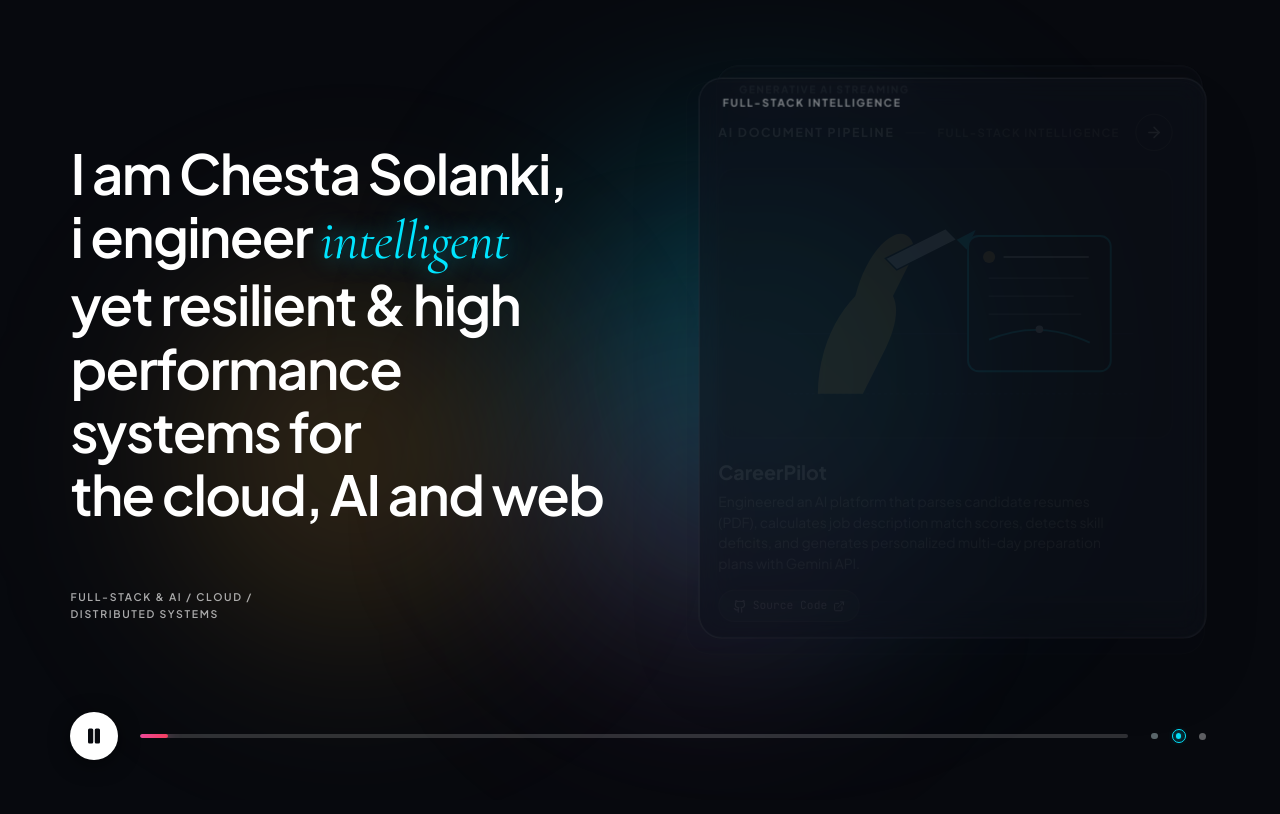
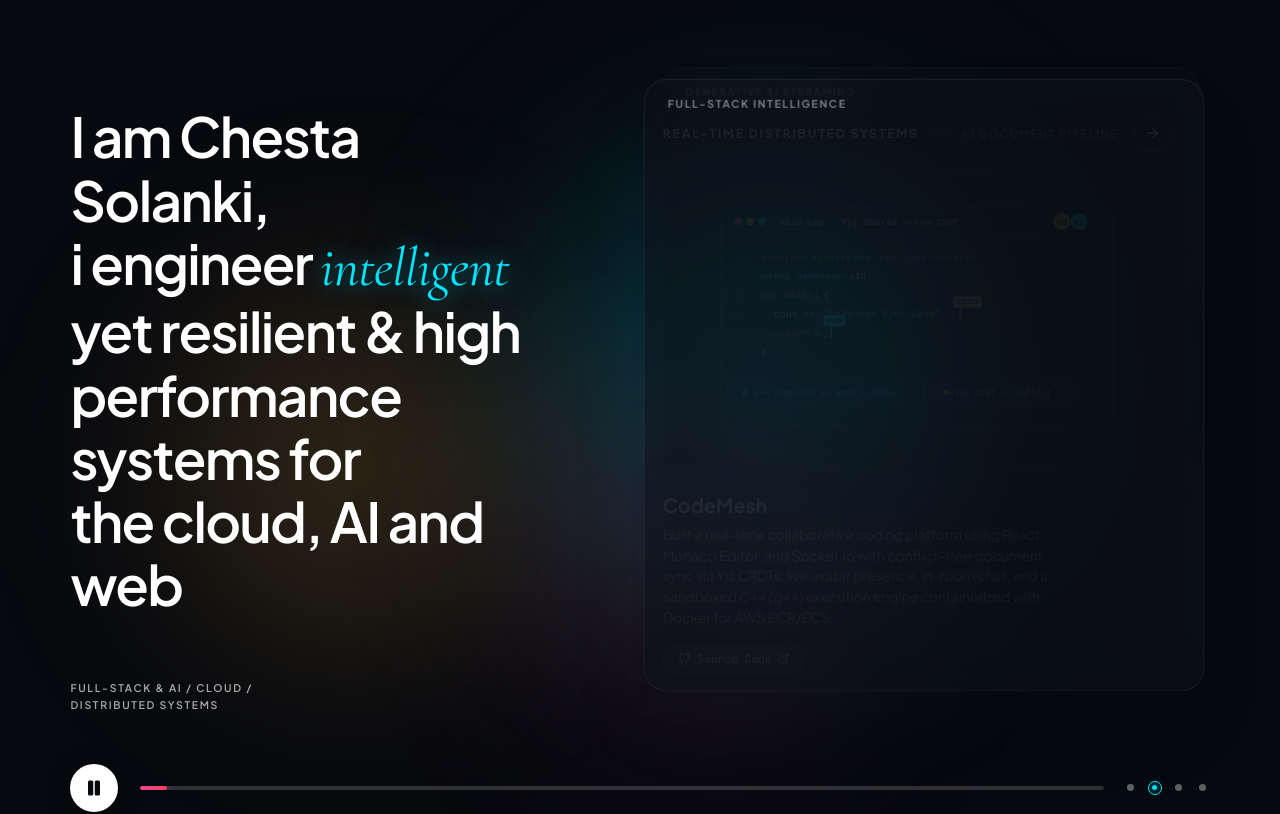
Before and after one commit to chestasolanki/portfolio, a React (Vite) app: page / in a window 1280 px wide. Shown: the part 800-1614 px from the top of the page. Built offline with nearby package versions, Linux system fonts and the light colour scheme; a web font is replaced by a local one.

Commit message:
Add CodeMesh real-time collaborative code editor & compiler project with custom architectural illustration and tech stack

```diff
--- a/src/components/Projects.jsx
+++ b/src/components/Projects.jsx
@@ -6,10 +6,24 @@ import { GithubIcon } from './Icons';
 export default function Projects() {
   const [activeSlide, setActiveSlide] = useState(0);
   const [isPlaying, setIsPlaying] = useState(true);
-  const progressRef = useRef(null);
   const SLIDE_DURATION = 6500; // 6.5s per slide
 
   const projects = [
+    {
+      id: 'codemesh',
+      category: 'REAL-TIME DISTRIBUTED SYSTEMS',
+      nextCategory: 'AI DOCUMENT PIPELINE',
+      title: 'CodeMesh',
+      tagline: 'Real-Time Collaborative Code Editor & Compiler',
+      domain: 'REACT / MONACO / YJS CRDTS / DOCKER',
+      description:
+        'Built a real-time collaborative coding platform using React, Monaco Editor, and Socket.io with conflict-free document sync via Yjs CRDTs, live avatar presence, in-room chat, and a sandboxed C++ (g++) execution engine containerized with Docker for AWS ECR/ECS.',
+      stack: ['React.js', 'Node.js', 'Express 5', 'Monaco Editor', 'Yjs (CRDTs)', 'Socket.io', 'C++ (g++)', 'Docker', 'AWS ECS'],
+      github: 'https://github.com/chestasolanki/CodeMesh',
+      live: 'https://github.com/chestasolanki/CodeMesh',
+      accentColor: '#00e5ff',
+      illustrationType: 'codemesh'
+    },
     {
       id: 'careerpilot',
       category: 'AI DOCUMENT PIPELINE',
@@ -43,7 +57,7 @@ export default function Projects() {
     {
       id: 'craftly',
       category: 'GENERATIVE AI STREAMING',
-      nextCategory: 'AI DOCUMENT PIPELINE',
+      nextCategory: 'REAL-TIME DISTRIBUTED SYSTEMS',
       title: 'Craftly',
       tagline: 'Prompt-to-Website Engine via Real-Time LLM',
       domain: 'GROQ API / LLAMA 3.3 / SSE',
@@ -116,14 +130,14 @@ export default function Projects() {
           {/* Peeking Background Card 1 (Top Stack) */}
           <div className="stack-card card-back-1">
             <div className="stack-card-title">
-              <span>GENERATIVE AI STREAMING</span>
+              <span>{projects[(activeSlide + 2) % total].category}</span>
             </div>
           </div>
 
           {/* Peeking Background Card 2 (Middle Stack) */}
           <div className="stack-card card-back-2">
             <div className="stack-card-title">
-              <span>FULL-STACK INTELLIGENCE</span>
+              <span>{projects[(activeSlide + 1) % total].category}</span>
             </div>
           </div>
 
@@ -163,16 +177,89 @@ export default function Projects() {
 
               {/* Card Body: Stylized Architectural Illustration */}
               <div className="card-illustration-frame">
+
+                {/* CodeMesh: Real-Time Collaborative Editor & Compiler Architecture */}
+                {currentProject.illustrationType === 'codemesh' && (
+                  <svg className="project-svg-art" viewBox="0 0 540 320" fill="none" xmlns="http://www.w3.org/2000/svg">
+                    <g transform="translate(30, 16)">
+                      {/* Editor Frame */}
+                      <rect x="10" y="10" width="460" height="258" rx="16" fill="#07090e" stroke="rgba(255,255,255,0.18)" strokeWidth="1.5" />
+
+                      {/* Header bar of Editor with Collaborative Avatars */}
+                      <line x1="10" y1="46" x2="470" y2="46" stroke="rgba(255,255,255,0.1)" strokeWidth="1" />
+                      <circle cx="30" cy="28" r="4.5" fill="#ef4444" />
+                      <circle cx="44" cy="28" r="4.5" fill="#f59e0b" />
+                      <circle cx="58" cy="28" r="4.5" fill="#10b981" />
+                      <text x="78" y="32" fill="rgba(255,255,255,0.6)" fontSize="11" fontFamily="monospace" fontWeight="600">main.cpp — Yjs Shared Array CRDT</text>
+
+                      {/* Live Presence Avatars in Top Right */}
+                      <circle cx="410" cy="28" r="10" fill="#e5a93c" />
+                      <text x="404" y="32" fill="#000000" fontSize="9" fontWeight="bold" fontFamily="sans-serif">CS</text>
+                      <circle cx="430" cy="28" r="10" fill="#00e5ff" />
+                      <text x="424" y="32" fill="#000000" fontSize="9" fontWeight="bold" fontFamily="sans-serif">P2</text>
+
+                      {/* Editor Line Numbers & Code Lines */}
+                      <g opacity="0.4" fontFamily="monospace" fontSize="10.5" fill="#64748b">
+                        <text x="24" y="74">01</text>
+                        <text x="24" y="96">02</text>
+                        <text x="24" y="118">03</text>
+                        <text x="24" y="140">04</text>
+                        <text x="24" y="162">05</text>
+                        <text x="24" y="184">06</text>
+                      </g>
+                      <line x1="44" y1="58" x2="44" y2="200" stroke="rgba(255,255,255,0.08)" strokeWidth="1" />
+
+                      {/* C++ Code Representation with Syntax Colors */}
+                      <g fontFamily="monospace" fontSize="11.5">
+                        <text x="56" y="74" fill="#ec4899">#include</text>
+                        <text x="116" y="74" fill="#4ade80">&lt;iostream&gt;</text>
+                        <text x="195" y="74" fill="#ec4899">#include</text>
+                        <text x="255" y="74" fill="#4ade80">&lt;vector&gt;</text>
+
+                        <text x="56" y="96" fill="#00e5ff">using namespace</text>
+                        <text x="160" y="96" fill="#ffffff">std;</text>
+
+                        <text x="56" y="118" fill="#ec4899">int</text>
+                        <text x="84" y="118" fill="#e5a93c">main()</text>
+                        <text x="130" y="118" fill="#ffffff">&#123;</text>
+
+                        {/* Live Multiplayer Cursor 1 (Chesta - Golden) */}
+                        <text x="72" y="140" fill="#ffffff">cout &lt;&lt; </text>
+                        <text x="130" y="140" fill="#4ade80">"CodeMesh Sync OK\n"</text>
+                        <text x="280" y="140" fill="#ffffff">;</text>
+                        <rect x="290" y="128" width="2" height="15" fill="#e5a93c" />
+                        <rect x="282" y="116" width="34" height="13" rx="3" fill="#e5a93c" />
+                        <text x="286" y="125" fill="#000" fontSize="7.5" fontWeight="bold">CHESTA</text>
+
+                        {/* Live Multiplayer Cursor 2 (Peer - Cyan) */}
+                        <text x="72" y="162" fill="#ec4899">return</text>
+                        <text x="120" y="162" fill="#38bdf8">0</text>
+                        <text x="130" y="162" fill="#ffffff">;</text>
+                        <rect x="138" y="150" width="2" height="15" fill="#00e5ff" />
+                        <rect x="130" y="138" width="26" height="13" rx="3" fill="#00e5ff" />
+                        <text x="134" y="147" fill="#000" fontSize="7.5" fontWeight="bold">PEER</text>
+
+                        <text x="56" y="184" fill="#ffffff">&#125;</text>
+                      </g>
+
+                      {/* Execution Output & CRDT Chips */}
+                      <rect x="24" y="215" width="225" height="28" rx="8" fill="#0c1220" stroke="rgba(0,229,255,0.3)" strokeWidth="1" />
+                      <circle cx="38" cy="229" r="3.5" fill="#10b981" />
+                      <text x="48" y="233" fill="#00e5ff" fontSize="10" fontFamily="monospace">g++ compiled in 38ms • Docker</text>
+
+                      <rect x="260" y="215" width="195" height="28" rx="8" fill="#0c1220" stroke="rgba(229,169,60,0.3)" strokeWidth="1" />
+                      <circle cx="274" cy="229" r="3.5" fill="#e5a93c" />
+                      <text x="284" y="233" fill="#e5a93c" fontSize="10" fontFamily="monospace">Yjs CRDT 0-Conflict</text>
+                    </g>
+                  </svg>
+                )}
+
                 {currentProject.illustrationType === 'pipeline' && (
                   <svg className="project-svg-art" viewBox="0 0 540 320" fill="none" xmlns="http://www.w3.org/2000/svg">
-                    {/* Stylized Artisan Drawing Matching Purrweb Illustration Vibe */}
-                    {/* Dark Canvas & Warm Golden Hand / Nodes */}
                     <g transform="translate(40, 20)">
-                      {/* Architectural Blueprint Grids */}
                       <path d="M20 260 L480 260" stroke="rgba(255,255,255,0.12)" strokeWidth="1.5" strokeDasharray="4 4" />
                       <path d="M20 180 L480 180" stroke="rgba(255,255,255,0.08)" strokeWidth="1.5" />
 
-                      {/* Stylized Golden Artisan Hand holding Stylus / Code Beam */}
                       <path
                         d="M60 260 C60 210, 80 160, 110 130 C125 115, 150 110, 160 130 C170 150, 160 180, 150 200 L120 260 Z"
                         fill="#e5a93c"
@@ -187,10 +274,8 @@ export default function Projects() {
                         stroke="#07090e"
                         strokeWidth="2"
                       />
-                      {/* Stylus Nib */}
                       <polygon points="245,55 270,42 258,68" fill="#00e5ff" />
 
-                      {/* Glowing Cyan Document / Intelligence Terminal Basket */}
                       <g transform="translate(260, 50)">
                         <rect x="0" y="0" width="190" height="180" rx="14" fill="#07090e" stroke="#00e5ff" strokeWidth="2.5" />
                         <circle cx="28" cy="28" r="8" fill="#e5a93c" />
@@ -199,7 +284,6 @@ export default function Projects() {
                         <line x1="28" y1="80" x2="140" y2="80" stroke="rgba(255,255,255,0.4)" strokeWidth="1.5" strokeLinecap="round" />
                         <line x1="28" y1="104" x2="150" y2="104" stroke="rgba(255,255,255,0.4)" strokeWidth="1.5" strokeLinecap="round" />
 
-                        {/* Animated Neural Flow Arc */}
                         <path
                           d="M28 138 Q95 110 162 142"
                           stroke="#00e5ff"
@@ -215,10 +299,8 @@ export default function Projects() {
                 {currentProject.illustrationType === 'analytics' && (
                   <svg className="project-svg-art" viewBox="0 0 540 320" fill="none" xmlns="http://www.w3.org/2000/svg">
                     <g transform="translate(40, 20)">
-                      {/* Analytics Mesh Grid */}
                       <rect x="20" y="30" width="440" height="220" rx="16" fill="#07090e" stroke="rgba(255,255,255,0.15)" strokeWidth="1.5" />
 
-                      {/* Golden Waveform Pulse */}
                       <path
                         d="M40 150 Q100 80 160 160 T280 120 T380 180 T440 130"
                         stroke="#e5a93c"
@@ -226,12 +308,10 @@ export default function Projects() {
                         fill="none"
                       />
 
-                      {/* Cyan Target Radar Circle */}
                       <circle cx="280" cy="120" r="38" stroke="#00e5ff" strokeWidth="2" strokeDasharray="5 5" />
                       <circle cx="280" cy="120" r="14" fill="#00e5ff" fillOpacity="0.25" stroke="#00e5ff" strokeWidth="2" />
                       <circle cx="280" cy="120" r="4" fill="#ffffff" />
 
-                      {/* Live Interview Metric Indicators */}
                       <rect x="50" y="55" width="100" height="24" rx="12" fill="rgba(229, 169, 60, 0.15)" stroke="#e5a93c" strokeWidth="1" />
                       <text x="65" y="71" fill="#e5a93c" fontSize="11" fontFamily="monospace" fontWeight="bold">SCORE 94%</text>
 
@@ -246,10 +326,8 @@ export default function Projects() {
                     <g transform="translate(40, 20)">
                       <rect x="20" y="20" width="440" height="230" rx="16" fill="#07090e" stroke="rgba(255,255,255,0.15)" strokeWidth="1.5" />
 
-                      {/* Code Brackets in Golden Ochre */}
                       <text x="50" y="90" fill="#e5a93c" fontSize="48" fontFamily="monospace" fontWeight="bold">&lt;/&gt;</text>
 
-                      {/* Streaming SSE Wave */}
                       <path
                         d="M170 80 C230 40, 270 130, 340 85 C390 50, 410 110, 440 90"
                         stroke="#ec4899"
@@ -257,7 +335,6 @@ export default function Projects() {
                         fill="none"
                       />
 
-                      {/* Synthesized Live DOM Window */}
                       <g transform="translate(160, 110)">
                         <rect x="0" y="0" width="280" height="120" rx="10" fill="#0a0f1d" stroke="#00e5ff" strokeWidth="2" />
                         <line x1="20" y1="30" x2="160" y2="30" stroke="#ffffff" strokeWidth="2" strokeLinecap="round" />
@@ -268,6 +345,7 @@ export default function Projects() {
                     </g>
                   </svg>
                 )}
+
               </div>
 
               {/* Card Meta & Links Footer */}
@@ -326,7 +404,7 @@ export default function Projects() {
             />
           </div>
 
-          {/* 3 Pagination Indicator Dots */}
+          {/* 4 Pagination Indicator Dots */}
           <div className="player-dots-group">
             {projects.map((proj, idx) => {
               const isActive = activeSlide === idx;
@@ -335,7 +413,7 @@ export default function Projects() {
                   key={proj.id}
                   onClick={() => setActiveSlide(idx)}
                   className={`player-dot-btn ${isActive ? 'is-active' : ''}`}
-                  aria-label={`Jump to slide ${idx + 1}`}
+                  aria-label={`Jump to slide ${idx + 1}: ${proj.title}`}
                 >
                   <span className="dot-inner" />
                 </button>
--- a/src/components/Skills.jsx
+++ b/src/components/Skills.jsx
@@ -14,19 +14,19 @@ export default function Skills() {
     {
       icon: Code2,
       title: 'Frontend Architecture',
-      skills: ['React 19', 'Next.js concepts', 'HTML5 & Modern CSS3', 'Tailwind CSS', 'Framer Motion', 'Responsive UI'],
+      skills: ['React 19', 'Monaco Editor', 'HTML5 & Modern CSS3', 'Tailwind CSS', 'Framer Motion', 'Responsive UI'],
       accent: 'var(--accent-pink)'
     },
     {
       icon: Cpu,
       title: 'Backend & Distributed Systems',
-      skills: ['Node.js', 'Express.js', 'RESTful APIs', 'Server-Sent Events (SSE)', 'JWT Authentication', 'MVC Architecture'],
+      skills: ['Node.js', 'Express 5', 'Socket.io', 'Yjs (CRDTs)', 'RESTful APIs', 'Server-Sent Events (SSE)', 'JWT Auth'],
       accent: 'var(--accent-cyan)'
     },
     {
       icon: Database,
       title: 'Databases & Cloud Infrastructure',
-      skills: ['MySQL Relational DB', 'MongoDB NoSQL', 'AWS Cloud (IAM, EC2, S3)', 'Database Schema Design', 'Query Optimization'],
+      skills: ['Docker (Multi-Stage)', 'AWS ECR/ECS', 'MySQL Relational DB', 'MongoDB NoSQL', 'AWS Cloud (EC2, S3)'],
       accent: 'var(--accent-coral)'
     },
     {
```
